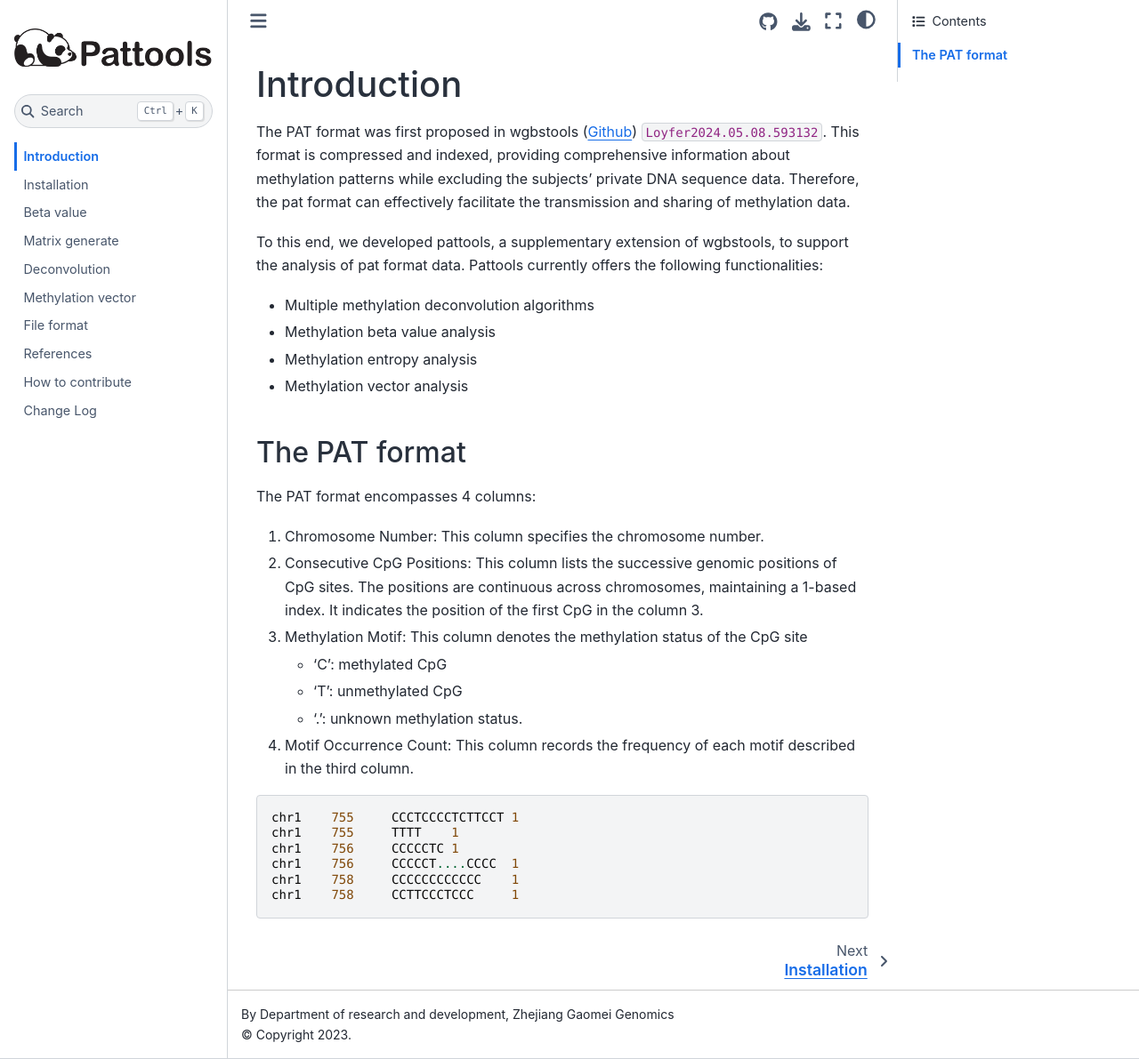
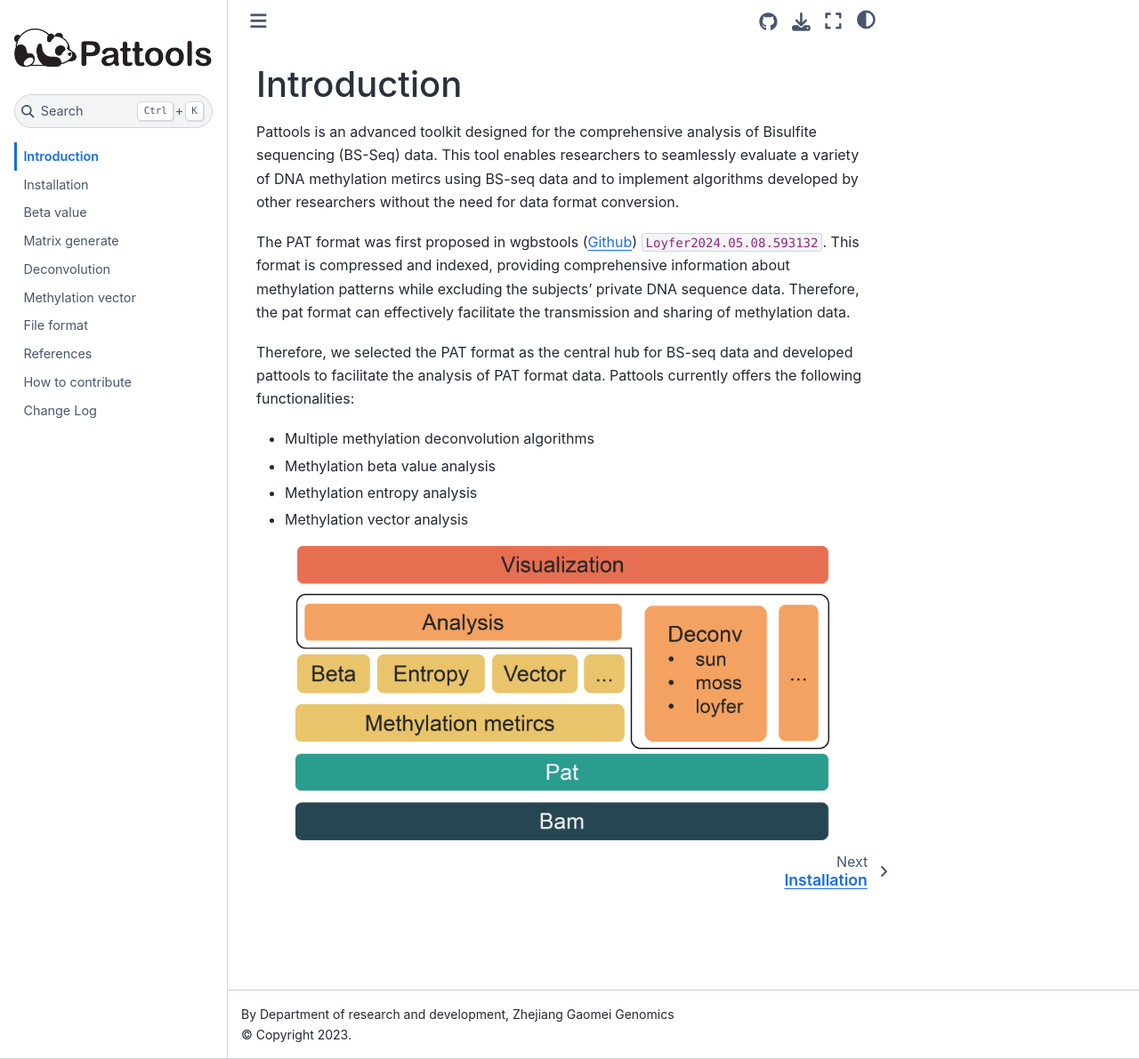
Before and after one commit to hcyvan/pattools, a Jupyter Book: the page built from docs/intro.md, in a window 1280 px wide and 1191 px high. Shown: the whole window at 89% size. Built offline with Jupyter Book 1.0.4 settings and Sphinx 7.4.7 and the Sphinx Book theme 1.1.4, drawn with Linux system fonts in a browser that asks for light colours; cross-references to code outside the pages are shown as plain code.

Commit message:
update docs

````diff
--- a/docs/intro.md
+++ b/docs/intro.md
@@ -2,39 +2,28 @@
 title: "Introduction"
 ---
 # Introduction
+
+Pattools is an advanced toolkit designed for the comprehensive analysis of Bisulfite sequencing (BS-Seq) data.
+This tool enables researchers to seamlessly evaluate a variety of DNA methylation metircs using BS-seq data
+and to implement algorithms developed by other researchers without the need for data format conversion.
+
 The PAT format was first proposed in wgbstools ([Github](https://github.com/nloyfer/wgbs_tools)) {cite}`Loyfer2024.05.08.593132`.
 This format is compressed and indexed, providing comprehensive information about methylation patterns while excluding
 the subjects' private DNA sequence data. Therefore, the pat format can effectively facilitate the transmission and
 sharing of methylation data.
 
-To this end, we developed pattools, a supplementary extension of wgbstools, to support the analysis of pat format data.
-Pattools currently offers the following functionalities:
+
+Therefore, we selected the PAT format as the central hub for BS-seq data and developed pattools to facilitate
+the analysis of PAT format data. Pattools currently offers the following functionalities:
 
 + Multiple methylation deconvolution algorithms
 + Methylation beta value analysis
 + Methylation entropy analysis
 + Methylation vector analysis
 
-
-## The PAT format
-
-The PAT format encompasses 4 columns:
-
-1. Chromosome Number: This column specifies the chromosome number.
-2. Consecutive CpG Positions: This column lists the successive genomic positions of CpG sites. The positions
-   are continuous across chromosomes, maintaining a 1-based index. It indicates the position of the first
-   CpG in the column 3.
-3. Methylation Motif: This column denotes the methylation status of the CpG site
-   - 'C': methylated CpG
-   - 'T': unmethylated CpG
-   - '.': unknown methylation status.
-4. Motif Occurrence Count: This column records the frequency of each motif described in the third column.
-
+```{image} image/framework.png
+:alt: fishy
+:class: bg-primary mb-1
+:width: 600px
+:align: center
 ```
-chr1    755     CCCTCCCCTCTTCCT 1
-chr1    755     TTTT    1
-chr1    756     CCCCCTC 1
-chr1    756     CCCCCT....CCCC  1
-chr1    758     CCCCCCCCCCCC    1
-chr1    758     CCTTCCCTCCC     1
-```
````
Also changed, not shown: README.md (+3 -40 lines), docs/file_format.md (+22 -4 lines), docs/vector.md (+33 -0 lines).
